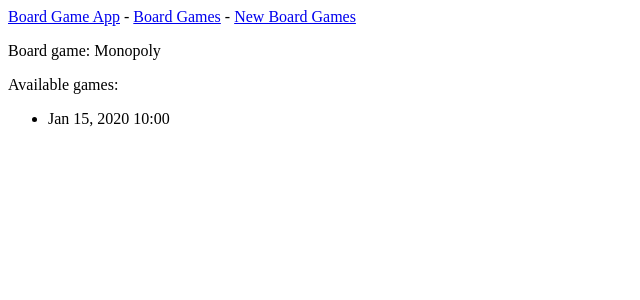
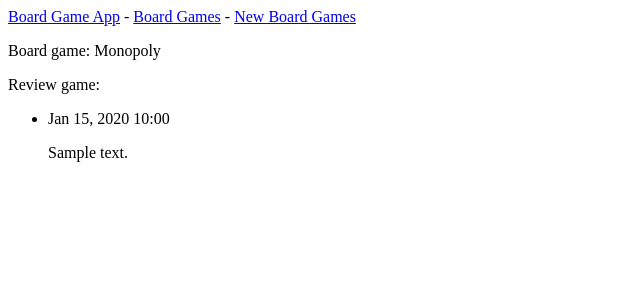
Before and after one commit to saa1saar/Application_Programming_Teamwork, a Django app: template board_game_website/board_game_app/templates/board_game_app/boardgame.html in a window 1280 px wide. Shown: the top 300 px of the page, without its empty margins (0-640 px from the left). Run offline with Django 3.2, Linux system fonts and the light colour scheme; data comes from the database, SQL or seed files in the repository; tables that the repository leaves empty hold one stand-in row (values such as "Sample post"); the template is opened without the code that fills it: values that come from a table or form of the project are taken from there, most other values are stand-ins (such as "Sample title", 1, 10 or a date in 2020).

Commit message:
changed AvailableGames to ReviewGame, every file

```diff
--- a/board_game_website/board_game_app/templates/board_game_app/boardgame.html
+++ b/board_game_website/board_game_app/templates/board_game_app/boardgame.html
@@ -4,18 +4,18 @@
 
 <p>Board game: {{ boardgame }}</p>
 
-<p>Available games:</p>
+<p>Review game:</p>
 
 <ul>
-{% for availablegame in availablegames %}
+{% for reviewgame in reviewgames %}
 <li>
-<p>{{ availablegame.date_added|date:'M d, Y H:i' }}</p>
-<p>{{ availablegame.text|linebreaks }}</p>
+<p>{{ reviewgame.date_added|date:'M d, Y H:i' }}</p>
+<p>{{ reviewgame.text|linebreaks }}</p>
 </li>
 
 {% empty %}
 
-<li>There are no available games.</li>
+<li>There are no review games.</li>
 {% endfor %}
 </ul>
 
```
